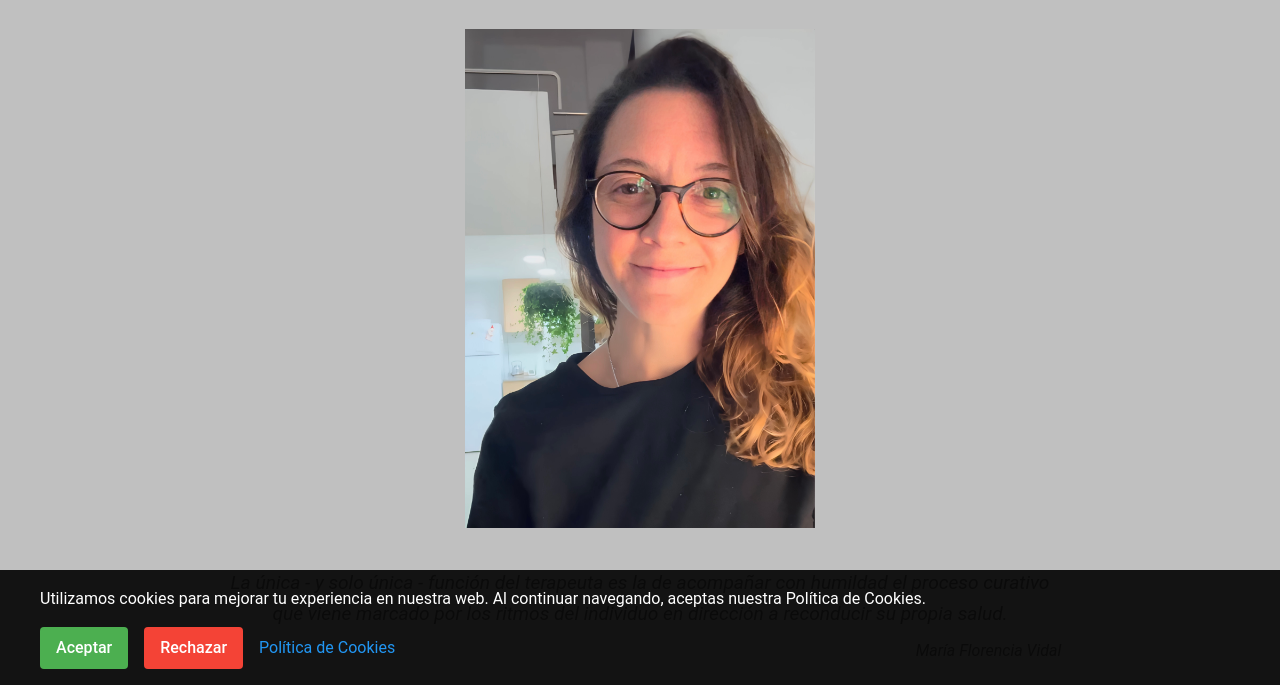
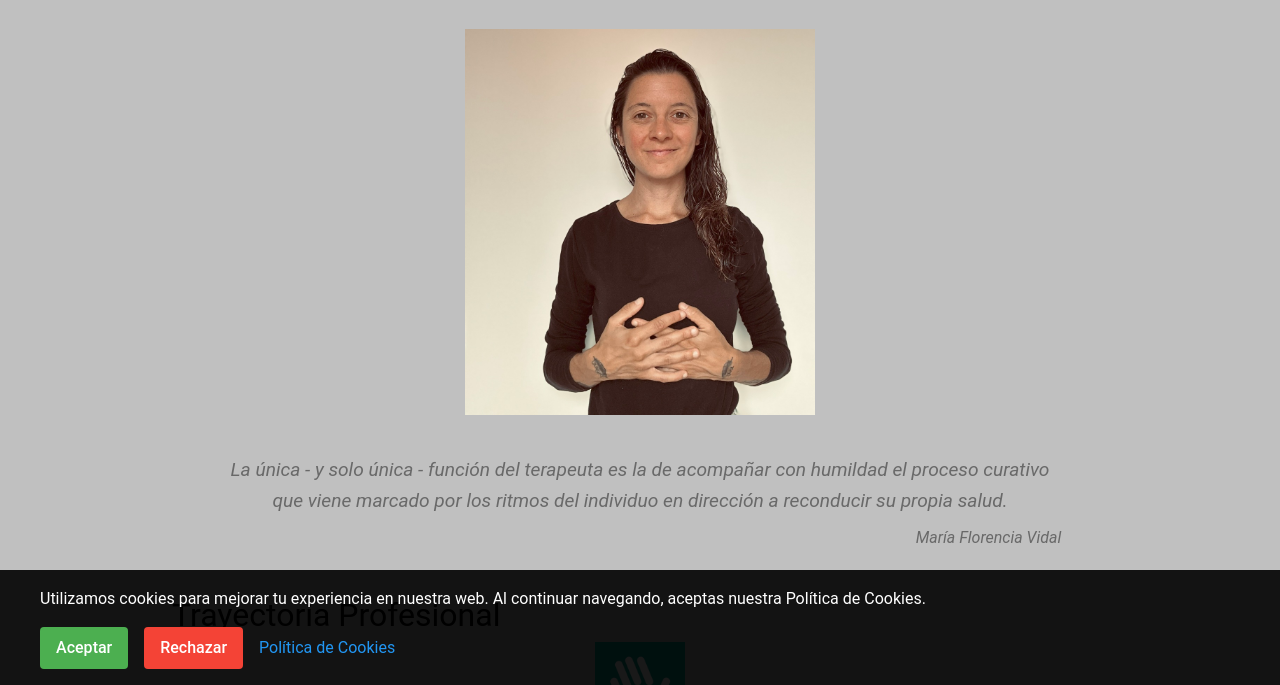
Before and after one commit to tervingo/florplay, an Astro site: page /en in a window 1280 px wide. Shown: the part 115-800 px from the top of the page. Built offline with nearby package versions, Linux system fonts and the light colour scheme; Astro itself is replaced by a stand-in of ours.

Commit message:
Nueva foto

```diff
--- a/src/pages/[...lang]/index.astro
+++ b/src/pages/[...lang]/index.astro
@@ -77,7 +77,7 @@ const videos = [
 
       <div class="centered">
         <img
-          src="/images/flor_refinitiva.jpg"
+          src="/images/flor_hendur.jpg"
           alt="Slider image"
           width="350px"
           height="500px"
```
Also changed, not shown: public/images/flor_hendur.jpg (added), 2 other files.
